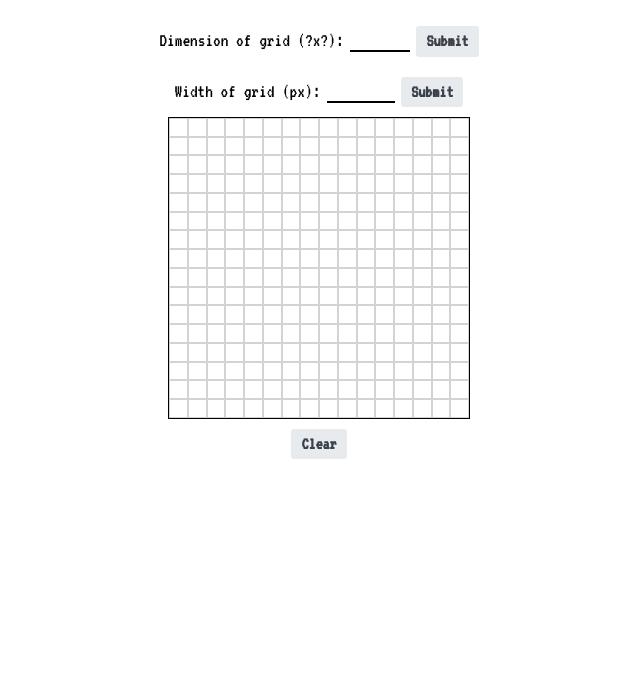
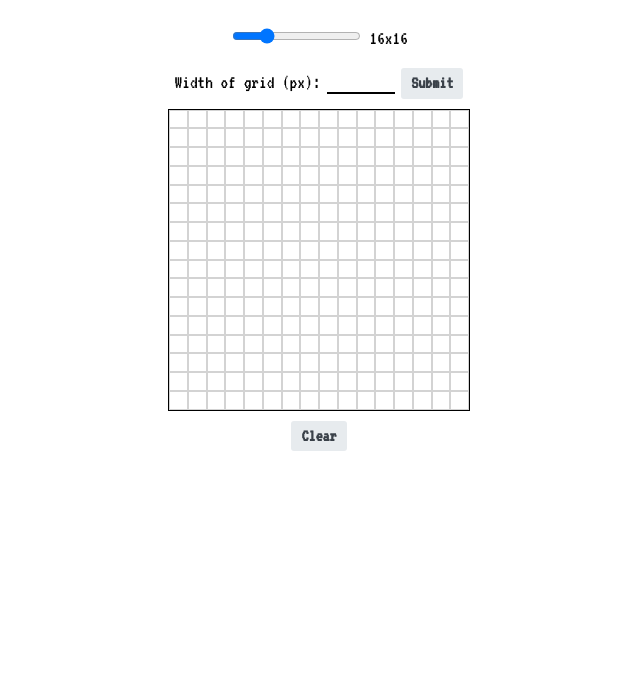
Before and after one commit to BigFatDuck1/etch-a-sketch, a plain HTML site: page index.html in a window 1280 px wide. Shown: the part 104-800 px from the top of the page, without its empty margins (321-961 px from the left). Drawn offline with Linux system fonts and the light colour scheme.

Commit message:
Changed to a slider with a label for defining grid size

```diff
--- a/index.html
+++ b/index.html
@@ -14,9 +14,8 @@
 
     <h1>Etch-a-Sketch Simulator</h1>
     <div class="grid_input">
-      <label for="grid_size">Dimension of grid (?x?):</label>
-      <input class="input_form" type="number" id="grid_size" name="grid_size" min="2" max="100" maxlength="3">
-      <button class="grid_size_submit btn" id="grid_size_submit">Submit</button>
+        <input type="range" min="1" max="64" value="16" class="slider" id="grid_size" name="grid_size">
+        <label for="grid_size" id="grid_size_label">16x16</label>
     </div>
     <div class="size_input">
         <label for="width_size">Width of grid (px):</label>
--- a/script.js
+++ b/script.js
@@ -57,7 +57,6 @@ let changeGrid = () => {
     all_div_child.forEach((item) => {
         item.style.height = `${one_square_size}px`;
         item.style.width = `${one_square_size}px`;
-        console.log(item.style.height)
 
     })
     //Stores the "array" containing all children into a variable (it's not actually an array)
@@ -69,18 +68,25 @@ changeGrid();
 //Change grid size after input
 let gridSubmit = () => {
     document.querySelector("#grid_size").addEventListener("input", (event) => {
+        console.log(number_of_columns)
+        //Remove previous grid
         while (div_container.firstChild) {
             div_container.removeChild(div_container.lastChild);
         }
         let new_grid_size = event.target.value;
+        //Change grid dimension variables
         number_of_columns = new_grid_size;
         number_of_rows = new_grid_size;
+        //Define the size of one square under the new dimensions
         one_square_size = squareSize(entire_width, number_of_rows);
-        console.log(one_square_size);
+        //Create a new grid with the right number of divs
         createDivs(number_of_columns, number_of_rows);
+        //Change the height and width of each square so it is correct and forms a square
         changeGrid();
-        console.log(number_of_columns, ", ", number_of_rows);
+        //Adds event listener to the new divs (div_child)
         divChangesColor();
+        //Updates label
+        document.querySelector("#grid_size_label").textContent = `${number_of_columns}x${number_of_columns}`;
 
 
     })
```
Also changed, not shown: styles.css (+2 -5 lines).
